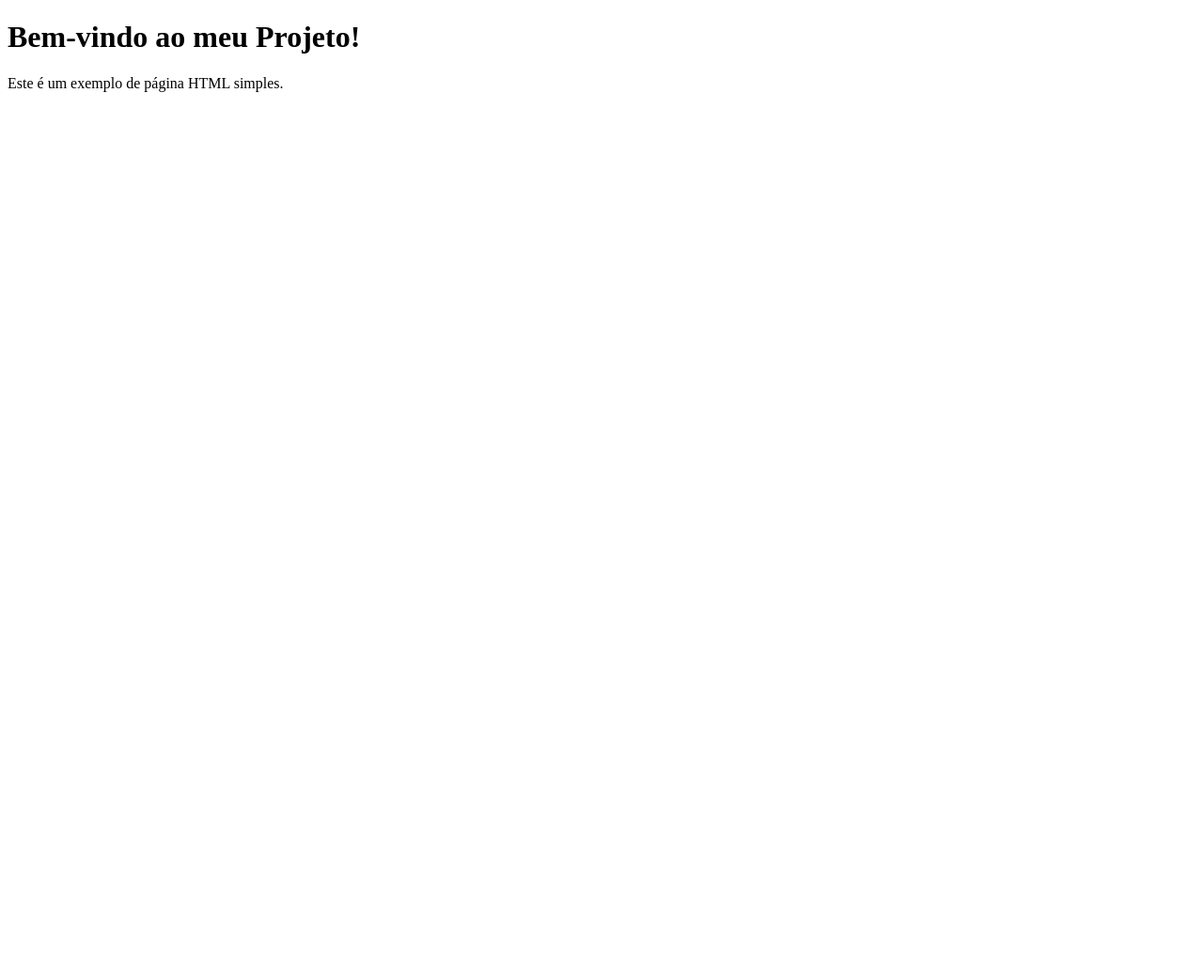
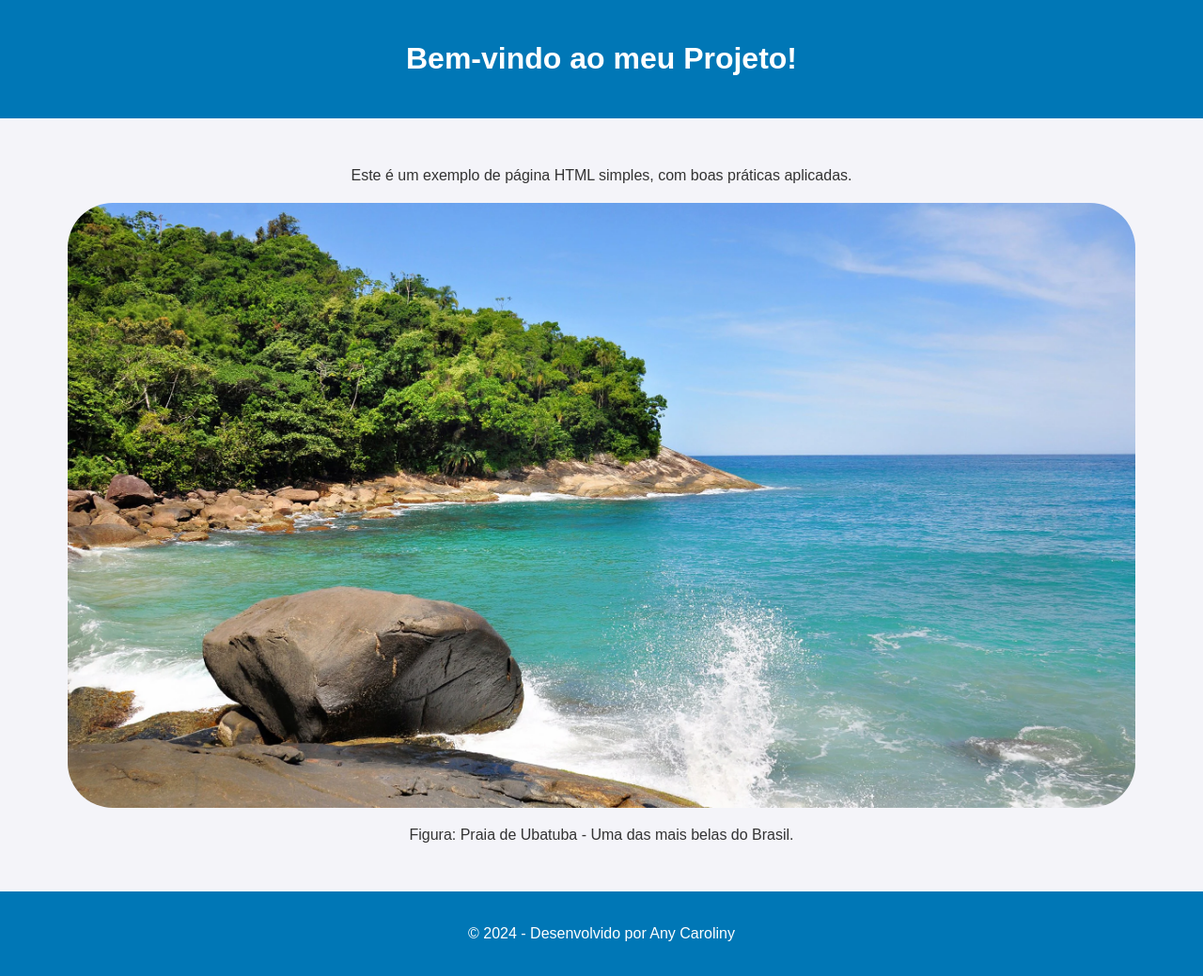
Before and after one commit to AnyDourado/htmlSimples, a plain HTML site: page index.html in a window 1280 px wide. Shown: the whole page at 94% size. Before the commit the page ends 800 px from the top, so only its background shows below. Drawn offline with Linux system fonts and the light colour scheme.

Commit message:
2º commit - adiciona arquivo de imagem a página images e referência no arquivo index.html

```diff
--- a/index.html
+++ b/index.html
@@ -1,12 +1,64 @@
 <!DOCTYPE html>
-<html lang="en">
+<html lang="pt-BR">
 <head>
     <meta charset="UTF-8">
     <meta name="viewport" content="width=device-width, initial-scale=1.0">
+    <meta name="description" content="Página inicial de exemplo com boas práticas em HTML">
+    <meta name="author" content="Any Caroliny">
+
     <title>Minha Página Inicial</title>
+
+    <style>
+        body {
+            font-family: Arial, sans-serif;
+            margin: 0;
+            padding: 0;
+            line-height: 1.6;
+            background-color: #f4f4f9;
+            color: #333;
+            text-align: center;
+        }
+        header {
+            background: #0077b6;
+            color: #fff;
+            padding: 1rem 0;
+        }
+        main {
+            padding: 2rem;
+        }
+        img {
+            max-width: 100%;
+            height: auto;
+            display: block;
+            margin: 1rem auto;
+            border-radius: 3rem;
+        }
+        footer {
+            padding: 1rem 0;
+            background: #0077b6;
+            color: #fff;
+            position: absolute;
+            width: 100%;
+        }
+    </style>
+
 </head>
 <body>
-    <h1>Bem-vindo ao meu Projeto!</h1>
-    <p>Este é um exemplo de página HTML simples.</p>
+    <header>
+        <h1>Bem-vindo ao meu Projeto!</h1>
+    </header>
+
+    <main>
+        <p>Este é um exemplo de página HTML simples, com boas práticas aplicadas.</p>
+
+        <figure>
+            <img src="images/ubatuba.webp" alt="Vista da Praia de Ubatuba">
+            <figcaption>Figura: Praia de Ubatuba - Uma das mais belas do Brasil.</figcaption>
+        </figure>
+    </main>
+
+    <footer>
+        <p>&copy; 2024 - Desenvolvido por Any Caroliny</p>
+    </footer>
 </body>
 </html>
```
Also changed, not shown: images/ubatuba.webp (added).
